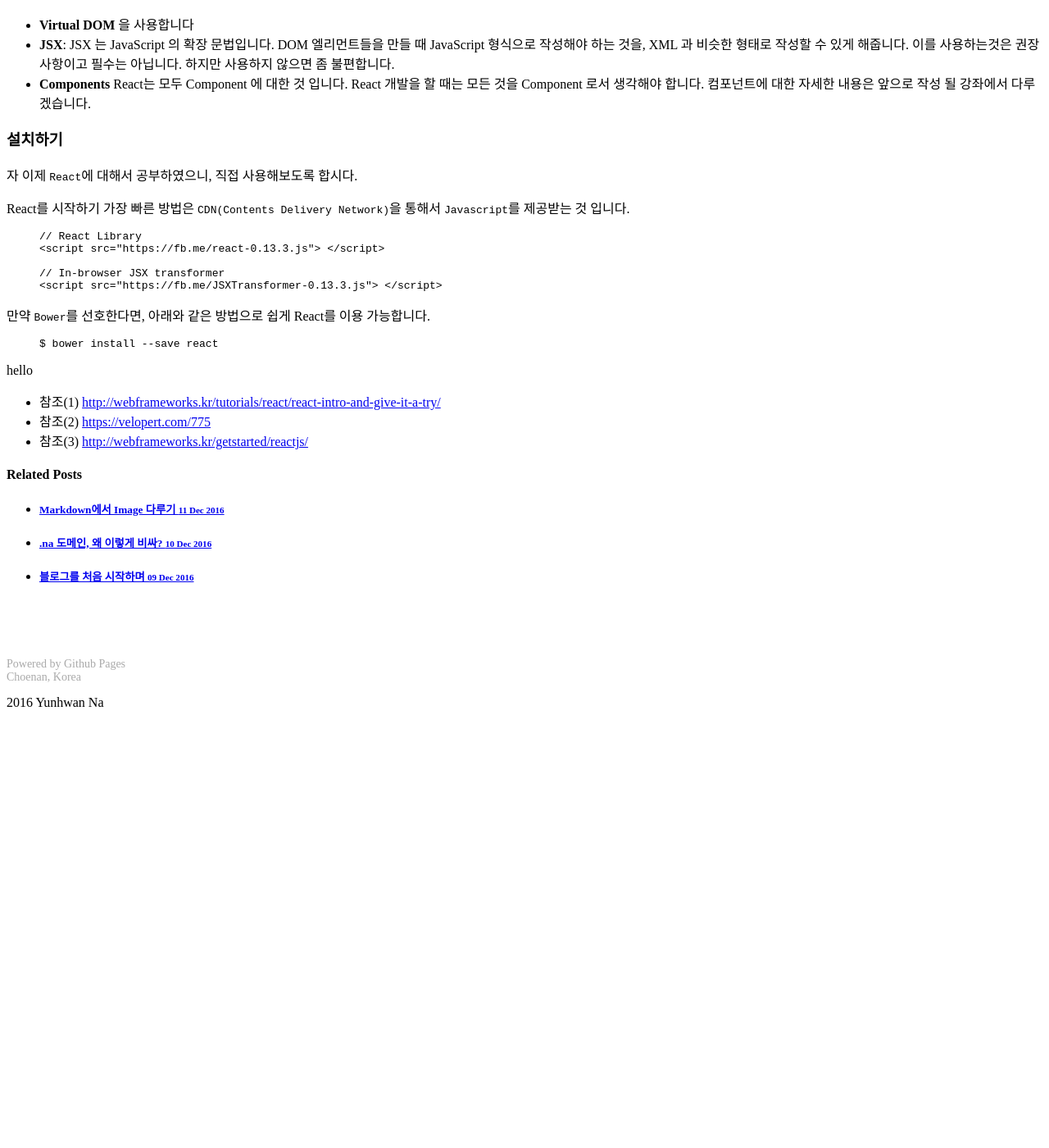
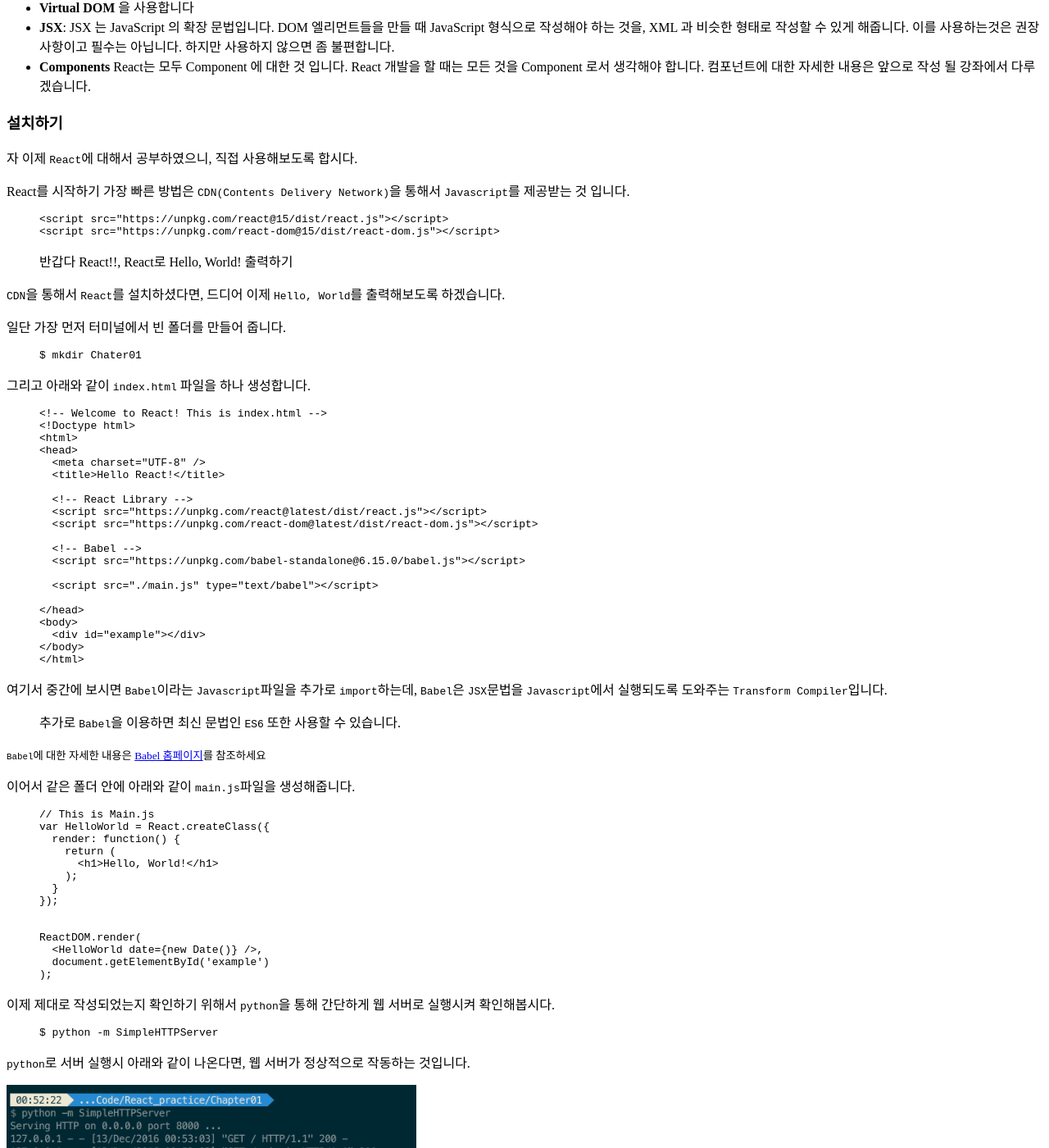
Before and after one commit to nayunhwan/nayunhwan.github.io, a Jekyll site: the page built from _posts/2016-12-12-React01.md, in a window 1280 px wide and 1400 px high, scrolled down 3004 px. Shown: the whole window at 82% size. Built offline with Jekyll 4.4.1, drawn with Linux system fonts in a browser that asks for light colours; a style sheet for code colours, icons or effects is not loaded; before the commit the page ends 3878 px from its top, so only the background shows below that; some of the changed text lies outside the part shown.

Commit message:
Edit Post

```diff
--- a/_posts/2016-12-12-React01.md
+++ b/_posts/2016-12-12-React01.md
@@ -41,7 +41,7 @@ DOM:Document Object Model, 문서 객체 모델
 
 요즘의 `DOM`은 수 많은 플랫폼 그리고 수 많은 브라우저에 서 사용되고 있습니다. 하지만 이 `DOM`에서는 치명적인 `문제점`이 하나 있습니다. 바로 `DOM`은 `정적 UI`를 지향한다는 점입니다. 쉽게 이야기한다면 `동적인 UI에 최적화 되어 있지 않다`라고 말할 수 있습니다. `HTML`문서 자체가 `정적 문서`이기 때문이죠. 물론, 우리는 이를 해결하기 위해서 `Javascript`와 `jQuery`를 사용하여 해결해왔습니다.
 
-요즘은 웹 서비스가 발전함에 따라서 [Facebook](http://fb.com)이나 [Twitter](http://twitter.com)과 같은 대형 규모의 웹 어플리케이션들이 등장했습니다. 스크롤을 내리고 있으면, 정말 수 많은 데이터들이 로딩됩니다. 그리고 각 데이터를 표현하는 `Element`들이 있죠. 이 `Element`들의 개수가 몇백 개, 몇천 개 단위로 많아진다면 이야기가 좀 달라집니다. <del>(페이스북에서 한 개의 포스트를 표현하는데 사용되는 `<div>`요소의 개수는 약 100개)</del>
+요즘은 웹 서비스가 발전함에 따라서 [Facebook](http://fb.com)이나 [Twitter](http://twitter.com)과 같은 대형 규모의 웹 어플리케이션들이 등장했습니다. 스크롤을 내리고 있으면, 정말 수 많은 데이터들이 로딩됩니다. 그리고 각 데이터를 표현하는 `Element`들이 있죠. 이 `Element`들의 개수가 몇백 개, 몇천 개 단위로 많아진다면 이야기가 좀 달라집니다. <sub><del>(페이스북에서 한 개의 포스트를 표현하는데 사용되는 `<div>`요소의 개수는 약 100개)</del></sub>
 
 이렇게 규모가 큰 웹 어플리케이션에서 `DOM`에 직접 접근하여 변화를 주려고한다면, 성능상의 이슈가 조금씩 발생하기 시작합니다. 쉽게 말해서 웹 서비스가 `느려진다`라는 점이죠.
 
@@ -91,20 +91,88 @@ React 매뉴얼에 따르면, 다음과 같은 문장이 있습니다.
 
 React를 시작하기 가장 빠른 방법은 `CDN(Contents Delivery Network)`을 통해서 `Javascript`를 제공받는 것 입니다.
 {% highlight js%}
-// React Library
-<script src="https://fb.me/react-0.13.3.js"> </script>
-
-// In-browser JSX transformer
-<script src="https://fb.me/JSXTransformer-0.13.3.js"> </script>
+<script src="https://unpkg.com/react@15/dist/react.js"></script>
+<script src="https://unpkg.com/react-dom@15/dist/react-dom.js"></script>
 {% endhighlight %}
 
-만약 `Bower`를 선호한다면, 아래와 같은 방법으로 쉽게 React를 이용 가능합니다.
+> 반갑다 React!!, React로 Hello, World! 출력하기
+
+`CDN`을 통해서 `React`를 설치하셨다면, 드디어 이제 `Hello, World`를 출력해보도록 하겠습니다.
+
+일단 가장 먼저 터미널에서 빈 폴더를 만들어 줍니다.
+{% highlight code %}
+$ mkdir Chater01
+{% endhighlight %}
+
+그리고 아래와 같이 `index.html` 파일을 하나 생성합니다.
+
+{% highlight html %}
+<!-- Welcome to React! This is index.html -->
+<!Doctype html>
+<html>
+<head>
+  <meta charset="UTF-8" />
+  <title>Hello React!</title>
+
+  <!-- React Library -->
+  <script src="https://unpkg.com/react@latest/dist/react.js"></script>
+  <script src="https://unpkg.com/react-dom@latest/dist/react-dom.js"></script>
+
+  <!-- Babel -->
+  <script src="https://unpkg.com/babel-standalone@6.15.0/babel.js"></script>
+
+  <script src="./main.js" type="text/babel"></script>
+
+</head>
+<body>
+  <div id="example"></div>
+</body>
+</html>
+
+{% endhighlight %}
+
+여기서 중간에 보시면 `Babel`이라는 `Javascript`파일을 추가로 `import`하는데, `Babel`은 `JSX`문법을 `Javascript`에서 실행되도록 도와주는 `Transform Compiler`입니다.
+
+> 추가로 `Babel`을 이용하면 최신 문법인 `ES6` 또한 사용할 수 있습니다.
+
+<sub>`Babel`에 대한 자세한 내용은 [Babel 홈페이지](https://babeljs.io/)를 참조하세요</sub>
+
+이어서 같은 폴더 안에 아래와 같이 `main.js`파일을 생성해줍니다.
+
+{% highlight js %}
+// This is Main.js
+var HelloWorld = React.createClass({
+  render: function() {
+    return (
+      <h1>Hello, World!</h1>
+    );
+  }
+});
+
+
+ReactDOM.render(
+  <HelloWorld date={new Date()} />,
+  document.getElementById('example')
+);
+
+{% endhighlight %}
+
+이제 제대로 작성되었는지 확인하기 위해서 `python`을 통해 간단하게 웹 서버로 실행시켜 확인해봅시다.
 
 {% highlight code %}
-$ bower install --save react
+$ python -m SimpleHTTPServer
 {% endhighlight %}
 
-hello
+`python`로 서버 실행시 아래와 같이 나온다면, 웹 서버가 정상적으로 작동하는 것입니다.
+
+![capture01](/asset/img/react/capture01.png){: width="500px" .center-image}
+
+이제 웹 브라우저로 돌아가 [localhost:8000](localhost:8000) 으로 접속해서 화면에 `Hello, World!`가 정상적으로 출력되는지 확인합니다.
+
+이번 포스트에서는 전반적인 `React`에 대한 설명과, `Hello, World!`를 출력해보는 예제를 다뤄봤습니다.
+좀 더 자세한 내용은 이후 포스트에서 다루도록 하겠습니다.
+
+<br>
 
 * 참조(1) <http://webframeworks.kr/tutorials/react/react-intro-and-give-it-a-try/>
 * 참조(2) <https://velopert.com/775>
```
Also changed, not shown: asset/img/react/capture01.png (added).
